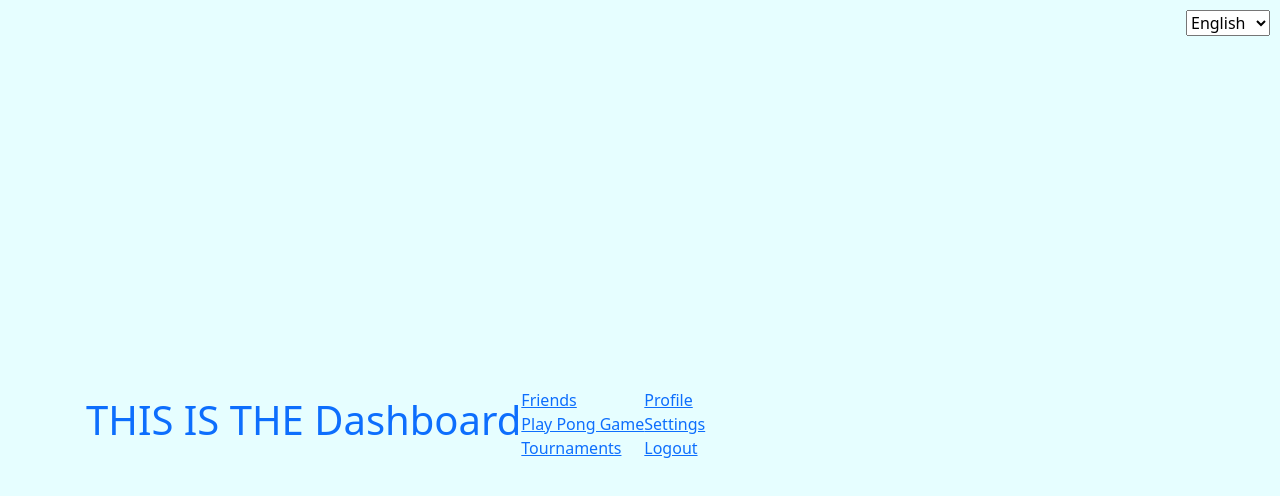
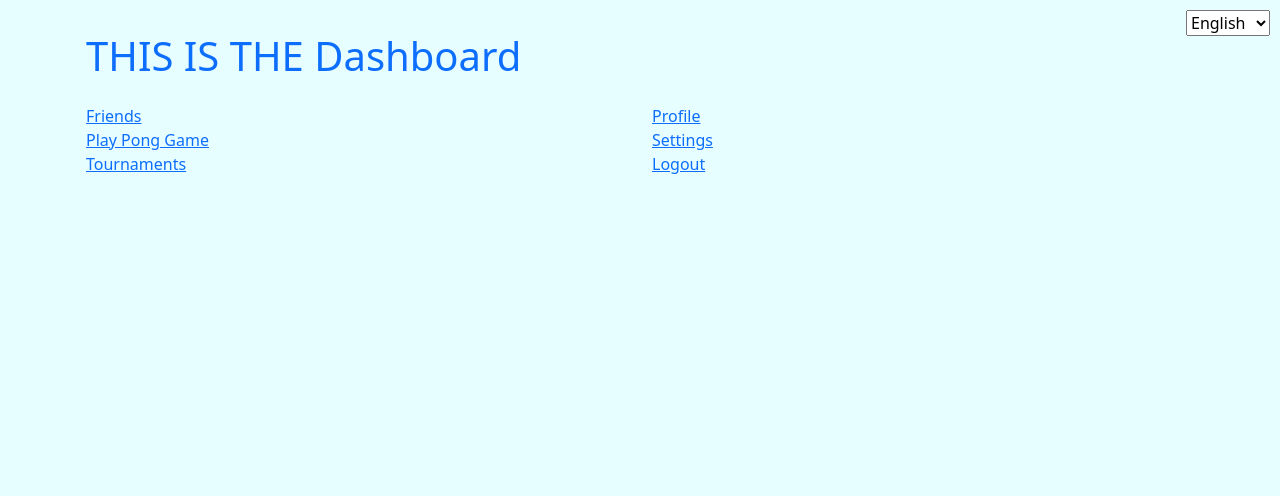
Before and after one commit to nuno101/transcendence, a Vue app in the folder frontend/: page /dashboard in a window 1280 px wide. Shown: the top 496 px of the page. Built offline with nearby package versions, Linux system fonts and the light colour scheme.

Commit message:
Dashboard - added bootstrap classes to div's

```diff
--- a/frontend/src/components/dashboard/DashboardChoice.vue
+++ b/frontend/src/components/dashboard/DashboardChoice.vue
@@ -4,14 +4,14 @@ import { useI18n } from 'vue-i18n';
 
 <template>
     <h1 class="text-primary">THIS IS THE {{useI18n().t('dashboardview.dashboard')}}</h1>
-    <div>
+    <div class="col">
         <router-link to="/friends">{{useI18n().t('dashboardview.friends')}}</router-link>
         <br>
         <router-link to="/game">{{useI18n().t('dashboardview.playponggame')}}</router-link>
         <br>
         <router-link to="/tournaments">{{useI18n().t('dashboardview.tournaments')}}</router-link>
     </div>
-    <div>
+    <div class="col">
         <router-link to="/profile">{{useI18n().t('dashboardview.profile')}}</router-link>
         <br>
         <router-link to="/settings">{{useI18n().t('dashboardview.settings')}}</router-link>
--- a/frontend/src/views/DashboardView.vue
+++ b/frontend/src/views/DashboardView.vue
@@ -4,15 +4,15 @@ import HomeSelection from '../components/dashboard/DashboardChoice.vue';
 </script>
 
 <template>
-  <div class="home">
-    <home-selection />
+  <div class="row home">
+      <home-selection />
   </div>
 </template>
 
 <style>
 @media (min-width: 1024px) {
   .home {
-    min-height: 100vh;
+    min-height: 20vh;
     display: flex;
     align-items: center;
   }
```
